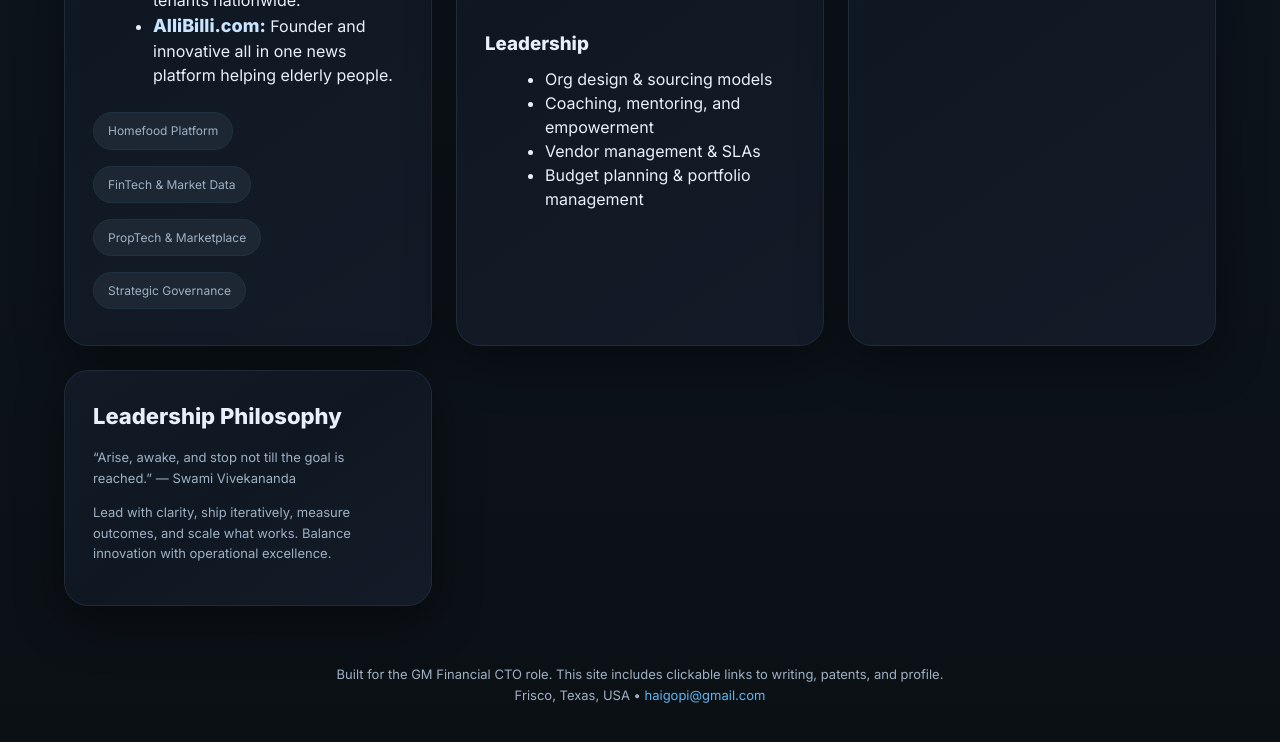
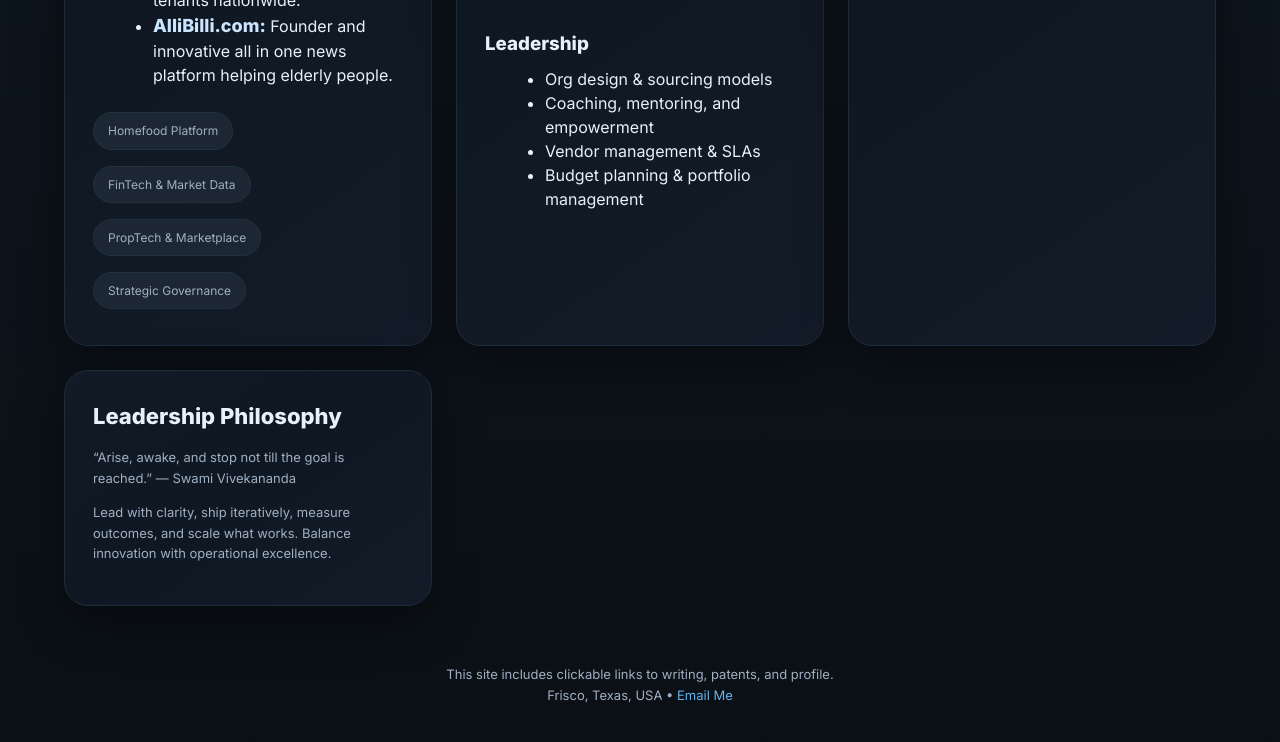
Before and after one commit to haigopi/Gopi_Profile, a plain HTML site: page gopi_cto_portfolio.html in a window 1280 px wide. Shown: the part 1992-2734 px from the top of the page. Drawn offline with Linux system fonts and the light colour scheme.

Commit message:
Update footer text and email link

```diff
--- a/gopi_cto_portfolio.html
+++ b/gopi_cto_portfolio.html
@@ -363,8 +363,8 @@
 
     <footer>
       <div class="wrap small">
-        Built for the GM Financial CTO role. This site includes clickable links to writing, patents, and profile.
-        <br />Frisco, Texas, USA • <a href="mailto:haigopi@gmail.com">haigopi@gmail.com</a>
+        This site includes clickable links to writing, patents, and profile.
+        <br />Frisco, Texas, USA • <a href="mailto:haigopi@gmail.com">Email Me</a>
       </div>
     </footer>
   </body>
```
